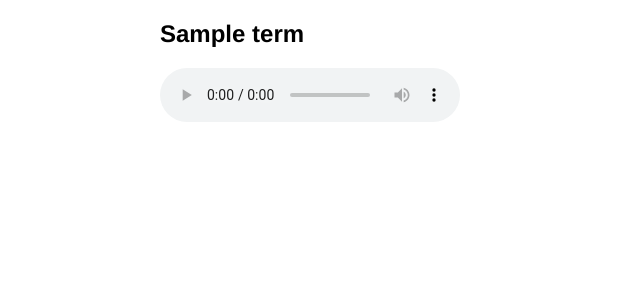
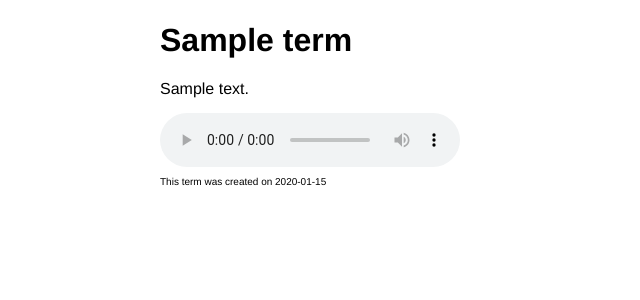
Before and after one commit to ianpreston/fonetic.io, a Flask app: page /terms/1 in a window 1280 px wide. Shown: the part 89-389 px from the top of the page, without its empty margins (0-640 px from the left). Run offline with Flask 2, Linux system fonts and the light colour scheme; tables that the repository leaves empty hold one stand-in row (values such as "Sample post"); parts of the project's set-up code (start-up, migrations or seed data) failed here and were passed over; some libraries are stand-ins or nearby versions.

Commit message:
include more information on term permalink pages

```diff
--- a/static/css/style.css
+++ b/static/css/style.css
@@ -43,6 +43,13 @@ a {
 .term-title a:hover {
     text-decoration: underline;
 }
+.term-description {
+    margin: 15px 0;
+}
+.term-timestamp {
+    margin: 5px 0;
+    font-size: 10px;
+}
 
 .admin-terms-table {
     width: 100%;
--- /dev/null
+++ b/templates/terms/_term_full.html
@@ -0,0 +1,29 @@
+<div class="term term-full">
+    <div class="term-title">
+        <h1>
+            {{ term.name }}
+        </h1>
+    </div>
+
+    <div class="term-description">
+        {{ term.description }}
+    </div>
+
+    <div class="term-clips">
+        {% for clip in term.clips %}
+            <div class="term-clip">
+                <audio controls>
+                    <source src="{{ clip.url }}"></source>
+                </audio>
+            </div>
+        {% endfor %}
+    </div>
+
+    <div class="term-timestamp">
+        This term was created on {{ term.created_at.strftime("%Y-%m-%d") }}
+    </div>
+
+    {% if g.username %}
+        <a href="{{ url_for('admin_terms_edit', id=term.id) }}">Edit this term</a>
+    {% endif %}
+</div>
--- a/templates/terms/view.html
+++ b/templates/terms/view.html
@@ -1,4 +1,4 @@
 {% extends "layout.html" %}
 {% block body %}
-    {% include 'terms/_term_summary.html' %}
+    {% include 'terms/_term_full.html' %}
 {% endblock %}
```
